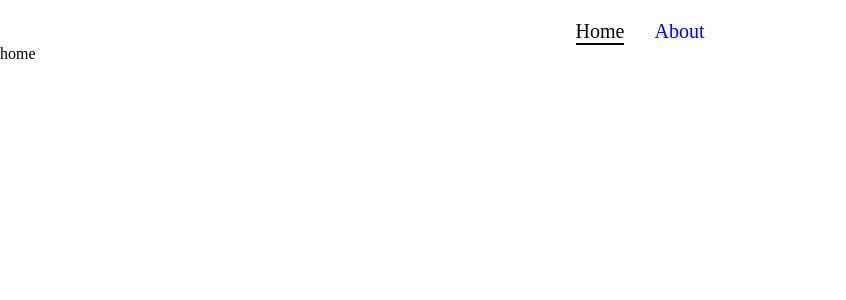
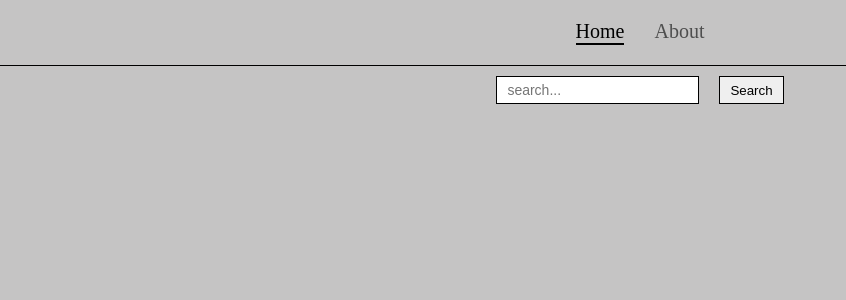
Before and after one commit to pedanmax/react-rss, a React (Vite) app in the folder react/: page / in a window 1280 px wide. Shown: the top 300 px of the page, without its empty margins (0-846 px from the left). Built offline with nearby package versions, Linux system fonts and the light colour scheme.

Commit message:
feat:create search component

```diff
--- a/react/src/App.scss
+++ b/react/src/App.scss
@@ -30,3 +30,10 @@ img {
 }
 
 /* ================================================================ */
+
+.App{
+	display: flex;
+	flex-direction: column;
+	min-height: 100vh;
+	background-color: rgb(197, 196, 196);
+}
--- a/react/src/App.tsx
+++ b/react/src/App.tsx
@@ -9,14 +9,14 @@ import './App.scss';
 class App extends React.Component {
   render() {
     return (
-      <>
+      <div className='App'>
         <Header />
         <Routes>
           <Route path='/' element={<Home />}></Route>
           <Route path='/about' element={<About />}></Route>
           <Route path='*' element={<NotFound />}></Route>
         </Routes>
-      </>
+      </div>
     );
   }
 }
--- a/react/src/components/about/About.scss
+++ b/react/src/components/about/About.scss
@@ -0,0 +1,3 @@
+.about{
+  text-align: center;
+}
--- a/react/src/components/header/Header.scss
+++ b/react/src/components/header/Header.scss
@@ -1,11 +1,15 @@
 .header{
   font-size: 20px;
   text-align: center;
-  padding-top: 20px;
+  padding: 20px 0px;
+  border-bottom: 1px solid #000;
   &__navigation{
     display: flex;
     gap: 30px;
     justify-content: center;
+  }
+  &__item{
+    color: #4e4e4e;
   }
 }
 
--- a/react/src/components/header/Header.tsx
+++ b/react/src/components/header/Header.tsx
@@ -5,7 +5,7 @@ import './Header.scss';
 class Header extends React.Component {
   render() {
     return (
-      <div className='header'>
+      <header className='header'>
         <nav className='header__navigation'>
           <NavLink to='/' className='header__item'>
             Home
@@ -14,7 +14,7 @@ class Header extends React.Component {
             About
           </NavLink>
         </nav>
-      </div>
+      </header>
     );
   }
 }
--- a/react/src/components/home/Home.scss
+++ b/react/src/components/home/Home.scss
@@ -0,0 +1,27 @@
+.home{
+  text-align: center;
+  flex: 1 1 auto;
+  padding-top: 10px;
+  &__container{
+    display: flex;
+    justify-content: center;
+    gap: 20px;
+  }
+  &__input{
+    border: 1px solid #000;
+    font-size: 14px;
+    padding: 5px 10px;
+    &:focus{
+      outline: none;
+    }
+  }
+  &__button{
+    border: 1px solid #000;
+    padding: 5px 10px;
+    transition: all 0.3s ease;
+    cursor: pointer;
+    &:hover{
+
+    }
+  }
+}
--- a/react/src/components/home/Home.tsx
+++ b/react/src/components/home/Home.tsx
@@ -1,9 +1,16 @@
 import React from 'react';
+import Search from './Search/Search';
 import './Home.scss';
 
 class Home extends React.Component {
   render() {
-    return <div className='home'>home</div>;
+    return (
+      <div className='home'>
+        <div className='home__container'>
+          <Search />
+        </div>
+      </div>
+    );
   }
 }
 
--- /dev/null
+++ b/react/src/components/home/Search/Search.tsx
@@ -0,0 +1,15 @@
+import React from 'react';
+import '../Home.scss';
+
+class Search extends React.Component {
+  render() {
+    return (
+      <>
+        <input type='search' className='home__input' placeholder='search...' />
+        <button className='home__button'>Search</button>
+      </>
+    );
+  }
+}
+
+export default Search;
--- a/react/src/components/notFound/NotFound.scss
+++ b/react/src/components/notFound/NotFound.scss
@@ -0,0 +1,3 @@
+.notfound{
+  text-align: center;
+}
--- a/react/src/components/notFound/NotFound.tsx
+++ b/react/src/components/notFound/NotFound.tsx
@@ -3,7 +3,7 @@ import './NotFound.scss';
 
 class NotFound extends React.Component {
   render() {
-    return <div className='NotFound'>NotFound</div>;
+    return <div className='notfound'>NotFound</div>;
   }
 }
 
```
